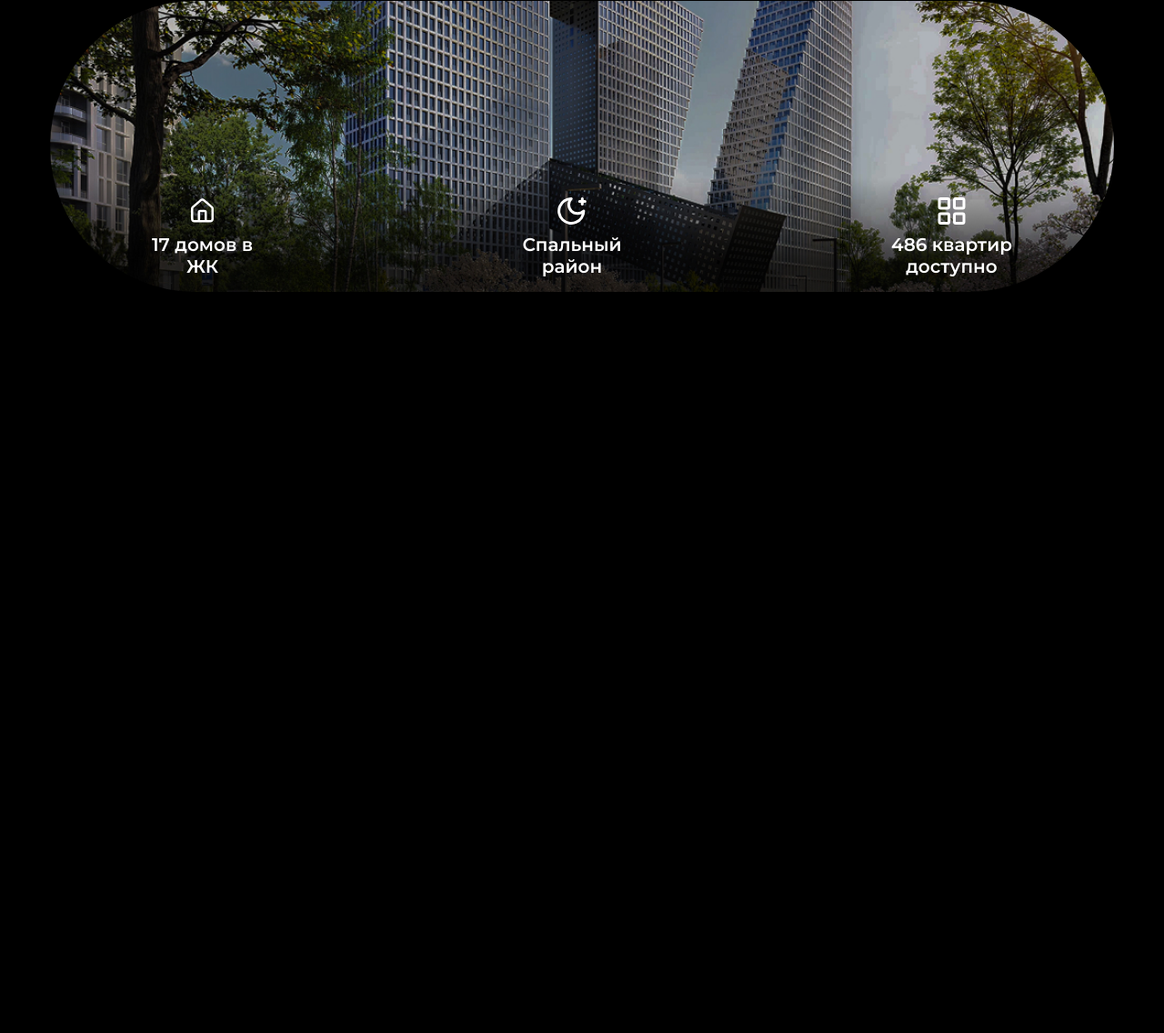
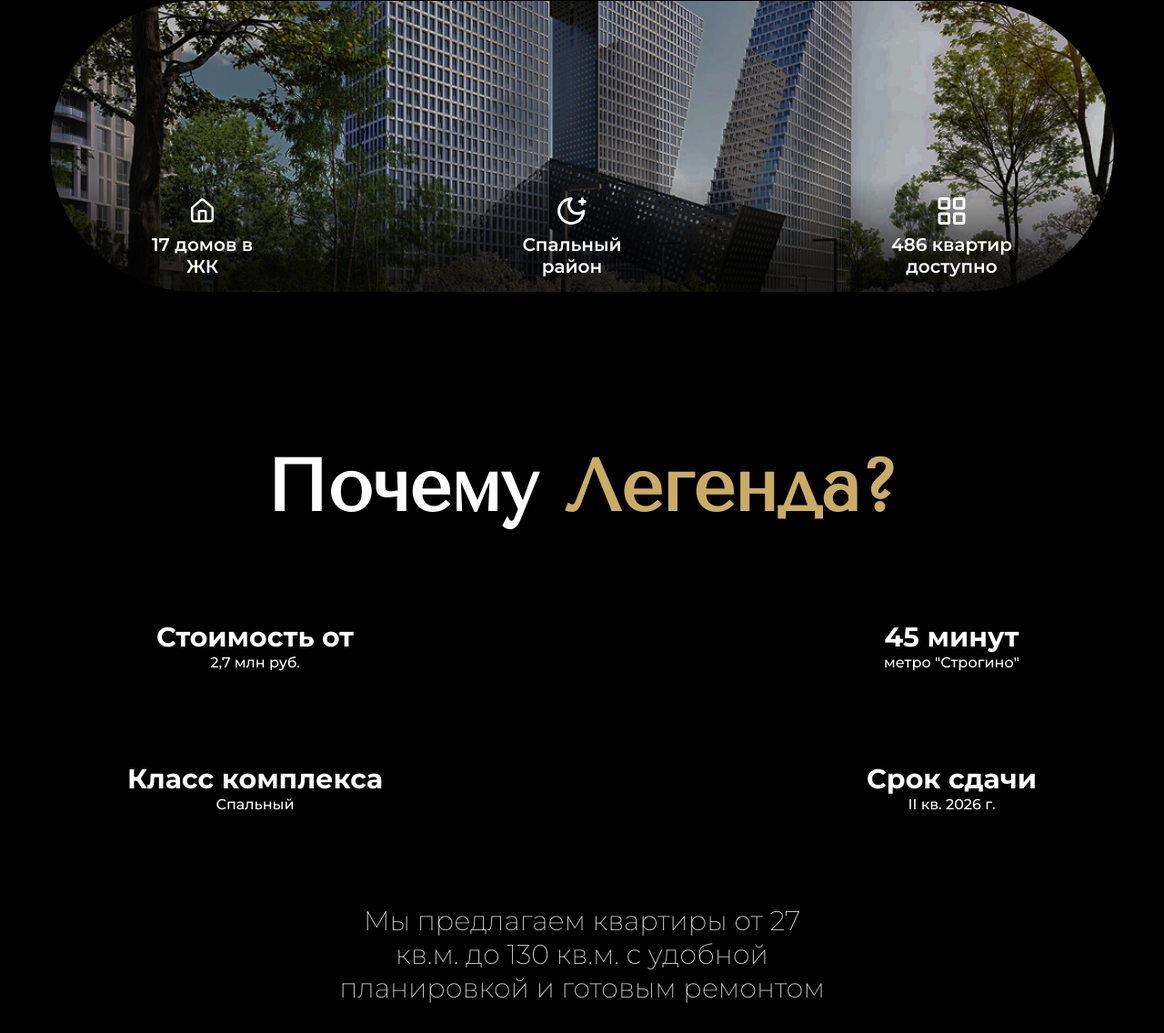
Before and after one commit to Temvader/LEGENDA, a plain HTML site: page index.html in a window 1280 px wide. Shown: the part 1204-2340 px from the top of the page at 91% size. Before the commit the page ends 1600 px from the top, so only its background shows below. Drawn offline with nearby package versions, Linux system fonts and the light colour scheme.

Commit message:
Added a block why_the_legend

```diff
--- a/index.html
+++ b/index.html
@@ -65,6 +65,32 @@
     </section>
 
 
+    <section class="why_the_legend">
+
+        <h1 class="heading">Почему <span class="gold">Легенда?</span></h1>
+
+        <div class="specifications">
+
+            <div class="s_left_right">
+                <p class="s_lr_txt"><span class="bold">Стоимость от</span> <br>
+                2,7 млн руб.</p>
+                <p class="s_lr_txt"><span class="bold">Класс комплекса</span> <br>
+                Спальный</p>
+            </div>
+
+            <div class="s_left_right">
+                <p class="s_lr_txt"><span class="bold">45 минут</span> <br>
+                метро "Строгино"</p>
+                <p class="s_lr_txt"><span class="bold">Срок сдачи</span> <br>
+                II кв. 2026 г.</p>
+            </div>
+
+        </div>
+
+        <p class="proposal">Мы предлагаем квартиры от 27 <br>
+            кв.м. до 130 кв.м. с удобной <br>
+            планировкой и готовым ремонтом</p>
+    </section>
 
 </body>
 </html>
--- a/style.css
+++ b/style.css
@@ -11,7 +11,10 @@ body{
     color: white;
     background-color: #000000;
 }
-
+::-webkit-scrollbar{
+    width: 0;
+    background-color: transparent;
+}
 h1,h2,h3,h4,h5,h6,p{
     margin: 0;
     padding: 0;
@@ -187,3 +190,49 @@ a{
 .svg{
     height: 30px;
 }
+
+
+
+/* why_the_legend */
+.why_the_legend{
+    height: 100vh;
+    display: flex;
+    margin: 0 auto;
+    width: 1000px;
+    justify-content: center;
+    flex-direction: column;
+    gap: 100px;
+}
+
+.heading{
+    text-align: center;
+    font-family: "Tenor Sans", sans-serif;
+    font-size: 80px;
+}
+
+.bold{
+    font-weight: 700;
+    font-size: 30px;
+}
+.s_lr_txt{
+    font-weight: 500;
+}
+
+.specifications{
+    display: flex;
+    justify-content: space-between;
+}
+
+.s_left_right{
+    display: flex;
+    flex-direction: column;
+    text-align: center;
+    gap: 100px;
+}
+
+.proposal{
+    text-align: center;
+    color: rgb(209, 209, 209);
+    font-weight: 200;
+    font-size: 30px;
+}
```
